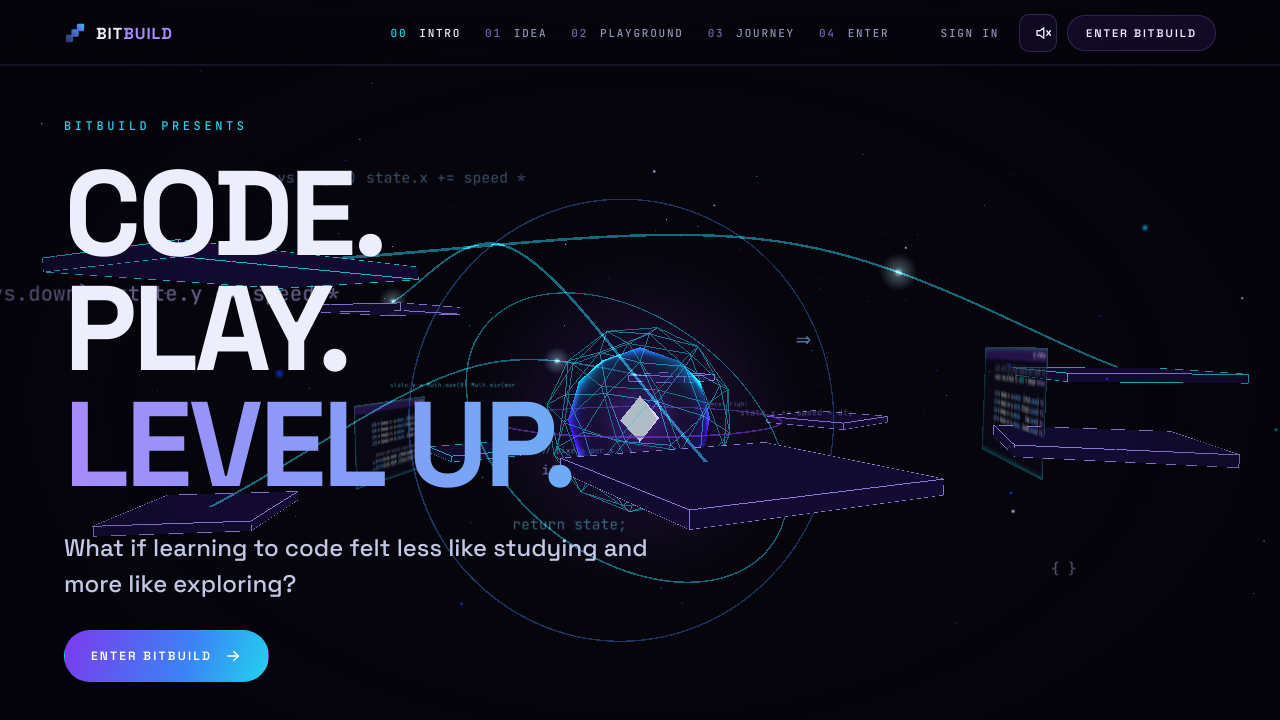
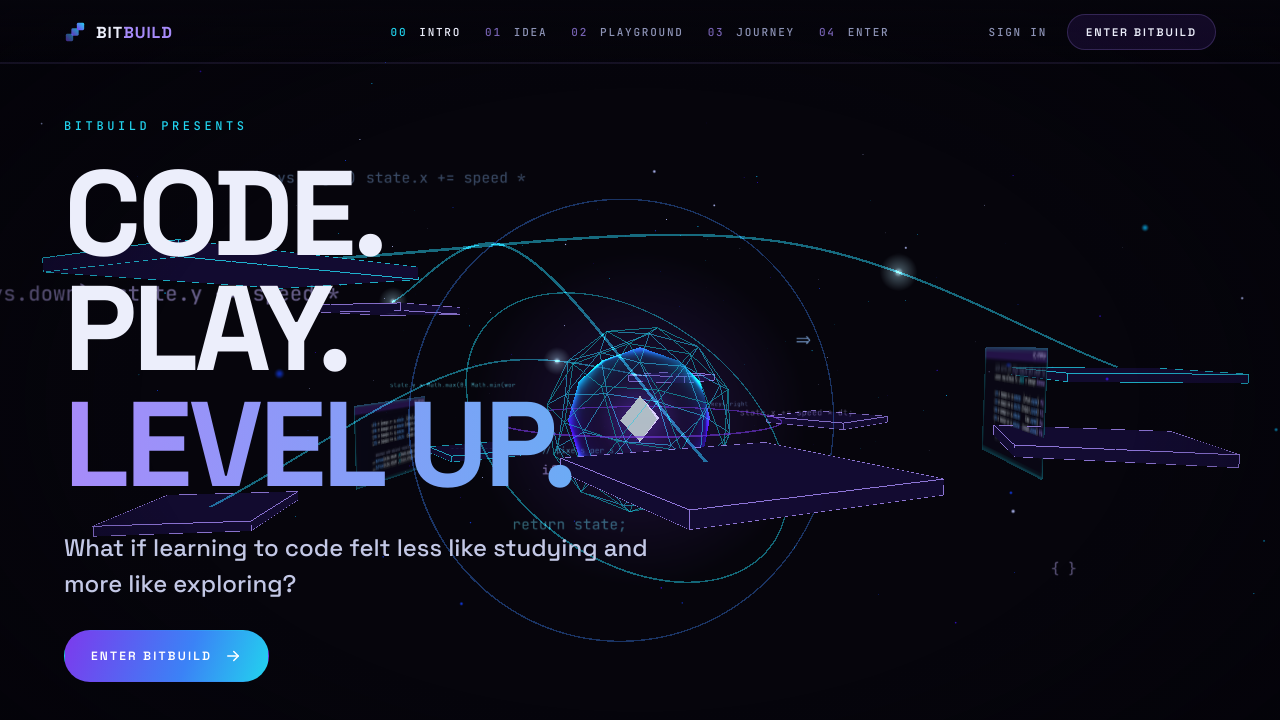
Before and after one commit to Hrithik-exe/Bitbuild, a React (Vite) app: page / in a window 1280 px wide. Shown: the top 720 px of the page. Built offline with nearby package versions, Linux system fonts and the light colour scheme; a web font is replaced by a local one.

Commit message:
refactor: remove sound toggle button and audio controls from homepage

```diff
--- a/src/home/Home.tsx
+++ b/src/home/Home.tsx
@@ -7,7 +7,7 @@ import { createWorld } from './world';
 import type { World } from './world';
 import { createStory } from './story';
 import { JOURNEY_SPAN, usePrefersReducedMotion, useStoryScroll } from './useStoryScroll';
-import { ArrowIcon, MenuIcon, SoundIcon, Wordmark } from './brand';
+import { ArrowIcon, MenuIcon, Wordmark } from './brand';
 import { Playground } from './Playground';
 import { JourneyOverlay } from './Journey';
 import { lessons } from '../data/lessons';
@@ -50,7 +50,6 @@ export function Home() {
   const [ready, setReady] = useState(false);
   const [progress, setProgress] = useState(0.04);
   const [noGL, setNoGL] = useState(false);
-  const [sound, setSound] = useState(false);
   const [menu, setMenu] = useState(false);
   const [user, setUser] = useState<User | null>(null);
   const [authOpen, setAuthOpen] = useState(false);
@@ -149,22 +148,6 @@ export function Home() {
     };
   }, [ready, reduced, story]);
 
-  /* a quiet blip when the chapter changes, only if the visitor turned sound on */
-  const lastActive = useRef(0);
-  useEffect(() => {
-    if (view.active !== lastActive.current) {
-      lastActive.current = view.active;
-      if (sound) blipAudio.playBlip();
-    }
-  }, [view.active, sound]);
-
-  const toggleSound = () => {
-    const next = !sound;
-    setSound(next);
-    blipAudio.setMuted(!next);
-    if (next) blipAudio.playBlip();
-  };
-
   const goTo = useCallback(
     (i: number) => {
       setMenu(false);
@@ -200,10 +183,8 @@ export function Home() {
   /* Strictly gated entry: users cannot enter without logging in */
   const handleEnterApp = () => {
     if (user || authService.getToken()) {
-      if (sound) blipAudio.playSuccessTone();
       navigate('/app');
     } else {
-      if (sound) blipAudio.playBlip();
       setAuthMode('login');
       setAuthOpen(true);
       setMenu(false);
@@ -213,7 +194,6 @@ export function Home() {
   const handleAuthSuccess = (authenticatedUser: User) => {
     setUser(authenticatedUser);
     setAuthOpen(false);
-    if (sound) blipAudio.playSuccessTone();
     // Seamless entrance right after authenticating
     navigate('/app');
   };
@@ -290,9 +270,6 @@ export function Home() {
               SIGN IN
             </button>
           )}
-          <button type="button" className="bb-icon-btn" onClick={toggleSound} aria-pressed={sound} aria-label={sound ? 'Turn sound off' : 'Turn sound on'}>
-            <SoundIcon on={sound} />
-          </button>
           <button type="button" className="bb-btn bb-btn--small bb-nav-cta" onClick={handleEnterApp}>
             ENTER BITBUILD
           </button>
```
